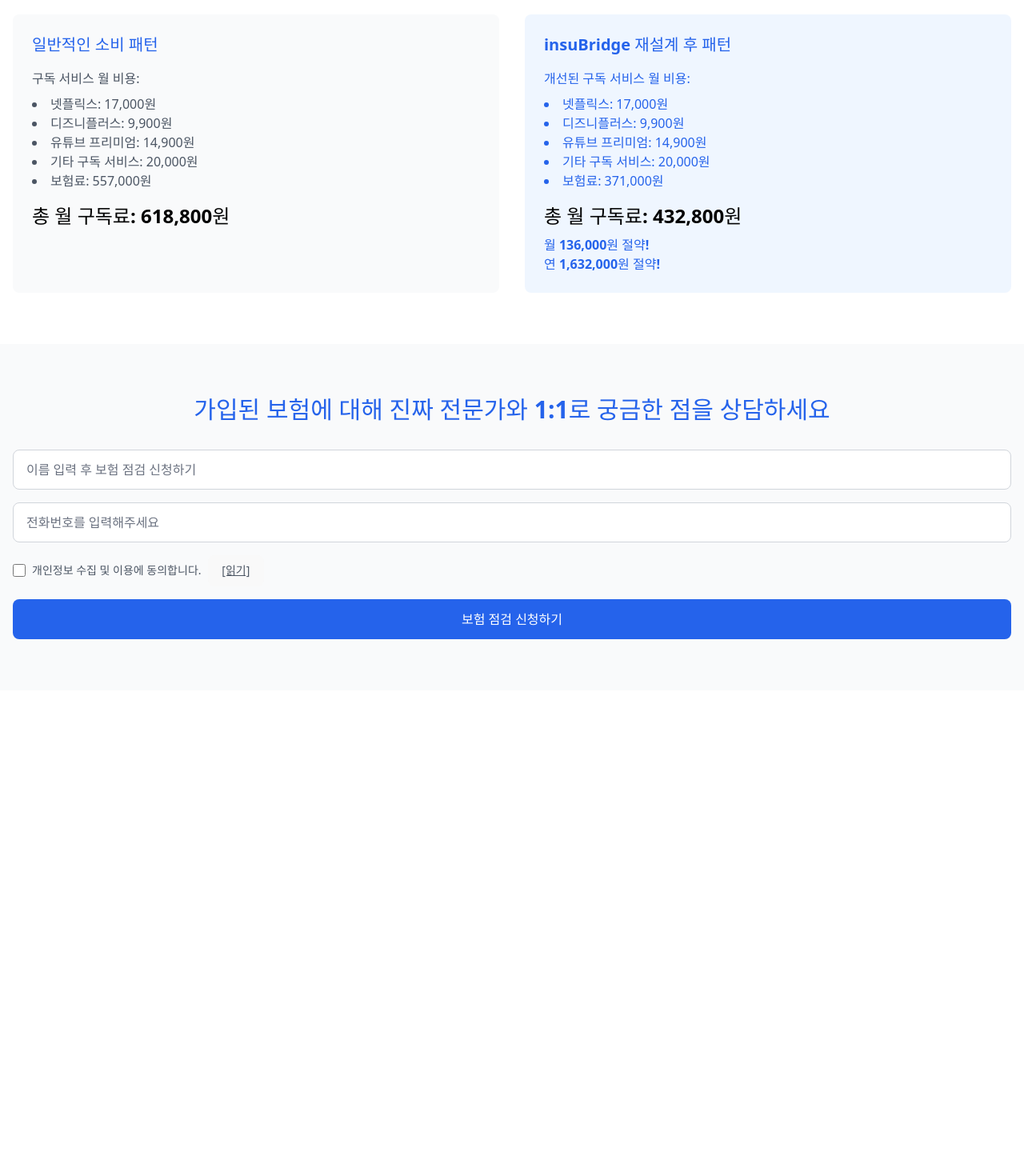
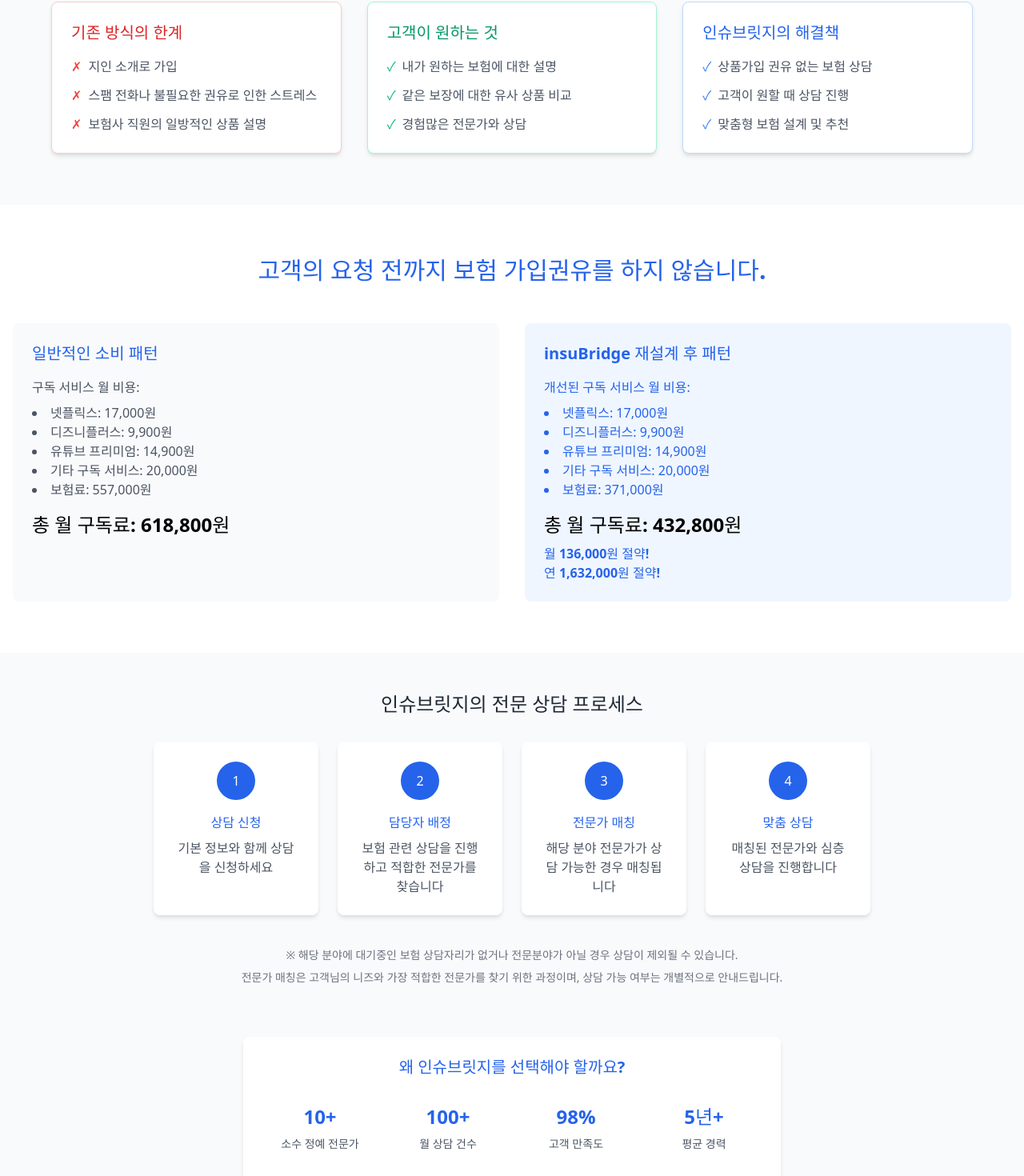
Before and after one commit to SuperRPM/insuBridge-web, a React (Vite) app: page / in a window 1280 px wide. Shown: the part 783-2253 px from the top of the page at 80% size. Before the commit the page ends 1646 px from the top, so only its background shows below. Built offline with nearby package versions, Linux system fonts and the light colour scheme; no server answers.

Commit message:
fix: 랜딩 페이지 개선

```diff
--- a/src/pages/Home.tsx
+++ b/src/pages/Home.tsx
@@ -141,12 +141,80 @@
         </div>
       </section>
 
+      {/* How Others Get Insurance Section */}
+      <section className="bg-gray-50 py-12 md:py-16 w-full">
+        <div className="w-full px-4">
+          <h2 className="text-2xl md:text-3xl font-bold text-center mb-8 text-blue-600">
+            다른 사람들은 어떻게 보험을 가입하고 있을까?<br />
+            인슈브릿지는 이런 방식으로 보험을 가입합니다.
+
+          </h2>
+
+          <div className="grid md:grid-cols-2 lg:grid-cols-3 gap-8 max-w-6xl mx-auto">
+            {/* Traditional Methods */}
+            <div className="bg-white p-6 rounded-lg shadow-md border border-red-200">
+              <h3 className="text-xl font-semibold mb-4 text-red-600">기존 방식의 한계</h3>
+              <ul className="space-y-3 text-gray-600">
+                <li className="flex items-start">
+                  <span className="text-red-500 mr-2">✗</span>
+                  지인 소개로 가입
+                </li>
+                <li className="flex items-start">
+                  <span className="text-red-500 mr-2">✗</span>
+                  스팸 전화나 불필요한 권유로 인한 스트레스
+                </li>
+                <li className="flex items-start">
+                  <span className="text-red-500 mr-2">✗</span>
+                  보험사 직원의 일방적인 상품 설명
+                </li>
+              </ul>
+            </div>
+
+            {/* Whats Customer Needs */}
+            <div className="bg-white p-6 rounded-lg shadow-md border border-green-200 md:col-span-2 lg:col-span-1">
+              <h3 className="text-xl font-semibold mb-4 text-green-600">고객이 원하는 것</h3>
+              <ul className="space-y-3 text-gray-600">
+                <li className="flex items-start">
+                  <span className="text-green-500 mr-2">✓</span>
+                  내가 원하는 보험에 대한 설명
+                </li>
+                <li className="flex items-start">
+                  <span className="text-green-500 mr-2">✓</span>
+                  같은 보장에 대한 유사 상품 비교
+                </li>
+                <li className="flex items-start">
+                  <span className="text-green-500 mr-2">✓</span>
+                  경험많은 전문가와 상담
+                </li>
+              </ul>
+            </div>
+
+            <div className="bg-white p-6 rounded-lg shadow-md border border-blue-200 md:col-span-2 lg:col-span-1">
+              <h3 className="text-xl font-semibold mb-4 text-blue-600">인슈브릿지의 해결책</h3>
+              <ul className="space-y-3 text-gray-600">
+                <li className="flex items-start">
+                  <span className="text-blue-500 mr-2">✓</span>
+                  상품가입 권유 없는 보험 상담
+                </li>
+                <li className="flex items-start">
+                  <span className="text-blue-500 mr-2">✓</span>
+                  고객이 원할 때 상담 진행
+                </li>
+                <li className="flex items-start">
+                  <span className="text-blue-500 mr-2">✓</span>
+                  맞춤형 보험 설계 및 추천
+                </li>
+              </ul>
+            </div>
+          </div>
+        </div>
+      </section>
+
       {/* Analysis Process Section */}
       <section className="py-12 md:py-16 bg-white w-full">
         <div className="w-full px-4">
           <h2 className="text-2xl md:text-3xl font-bold text-center mb-8 md:mb-12 text-blue-600">
-            개인정보는 법률에 따라 안전하게 보호되며, 서비스 안내 외 다른 용도로 절대 사용되지 않습니다.<br />
-            광고나 스팸, 보험 가입권유 전화 없습니다
+            고객의 요청 전까지 보험 가입권유를 하지 않습니다.
           </h2>
           <div className="grid md:grid-cols-2 gap-6 md:gap-8 w-full">
             <div className="bg-gray-50 p-6 rounded-lg">
@@ -184,6 +252,64 @@
           </div>
         </div>
       </section>
+
+      {/* Process Steps */}
+      <div className="mt-12 max-w-4xl mx-auto">
+        <h3 className="text-xl md:text-2xl font-semibold text-center mb-8 text-gray-800">
+          인슈브릿지의 전문 상담 프로세스
+        </h3>
+        <div className="grid md:grid-cols-4 gap-6">
+          <div className="bg-white p-6 rounded-lg shadow-md text-center">
+            <div className="w-12 h-12 bg-blue-600 text-white rounded-full flex items-center justify-center mx-auto mb-4">1</div>
+            <h4 className="font-semibold mb-2 text-blue-600">상담 신청</h4>
+            <p className="text-gray-600">기본 정보와 함께 상담을 신청하세요</p>
+          </div>
+          <div className="bg-white p-6 rounded-lg shadow-md text-center">
+            <div className="w-12 h-12 bg-blue-600 text-white rounded-full flex items-center justify-center mx-auto mb-4">2</div>
+            <h4 className="font-semibold mb-2 text-blue-600">담당자 배정</h4>
+            <p className="text-gray-600">보험 관련 상담을 진행하고 적합한 전문가를 찾습니다</p>
+          </div>
+          <div className="bg-white p-6 rounded-lg shadow-md text-center">
+            <div className="w-12 h-12 bg-blue-600 text-white rounded-full flex items-center justify-center mx-auto mb-4">3</div>
+            <h4 className="font-semibold mb-2 text-blue-600">전문가 매칭</h4>
+            <p className="text-gray-600">해당 분야 전문가가 상담 가능한 경우 매칭됩니다</p>
+          </div>
+          <div className="bg-white p-6 rounded-lg shadow-md text-center">
+            <div className="w-12 h-12 bg-blue-600 text-white rounded-full flex items-center justify-center mx-auto mb-4">4</div>
+            <h4 className="font-semibold mb-2 text-blue-600">맞춤 상담</h4>
+            <p className="text-gray-600">매칭된 전문가와 심층 상담을 진행합니다</p>
+          </div>
+        </div>
+        <div className="mt-6 text-center text-sm text-gray-500 bg-gray-50 p-4 rounded-lg">
+          <p>※ 해당 분야에 대기중인 보험 상담자리가 없거나 전문분야가 아닐 경우 상담이 제외될 수 있습니다.</p>
+          <p className="mt-2">전문가 매칭은 고객님의 니즈와 가장 적합한 전문가를 찾기 위한 과정이며, 상담 가능 여부는 개별적으로 안내드립니다.</p>
+        </div>
+      </div>
+
+      {/* Trust Indicators */}
+      <div className="mt-12 text-center max-w-2xl mx-auto">
+        <div className="bg-white p-6 rounded-lg shadow-md">
+          <h3 className="text-xl font-semibold mb-4 text-blue-600">왜 인슈브릿지를 선택해야 할까요?</h3>
+          <div className="grid grid-cols-2 md:grid-cols-4 gap-4">
+            <div className="p-4">
+              <div className="text-2xl font-bold text-blue-600 mb-2">10+</div>
+              <div className="text-gray-600 text-sm">소수 정예 전문가</div>
+            </div>
+            <div className="p-4">
+              <div className="text-2xl font-bold text-blue-600 mb-2">100+</div>
+              <div className="text-gray-600 text-sm">월 상담 건수</div>
+            </div>
+            <div className="p-4">
+              <div className="text-2xl font-bold text-blue-600 mb-2">98%</div>
+              <div className="text-gray-600 text-sm">고객 만족도</div>
+            </div>
+            <div className="p-4">
+              <div className="text-2xl font-bold text-blue-600 mb-2">5년+</div>
+              <div className="text-gray-600 text-sm">평균 경력</div>
+            </div>
+          </div>
+        </div>
+      </div>
 
       {/* CTA Section */}
       <section className="bg-gray-50 py-12 md:py-16 w-full">
```
